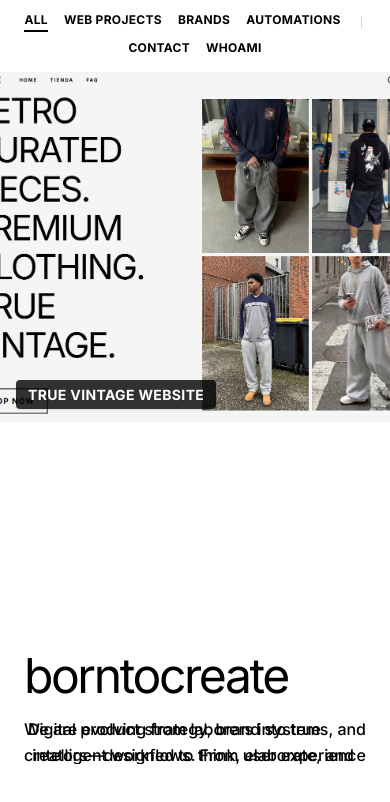
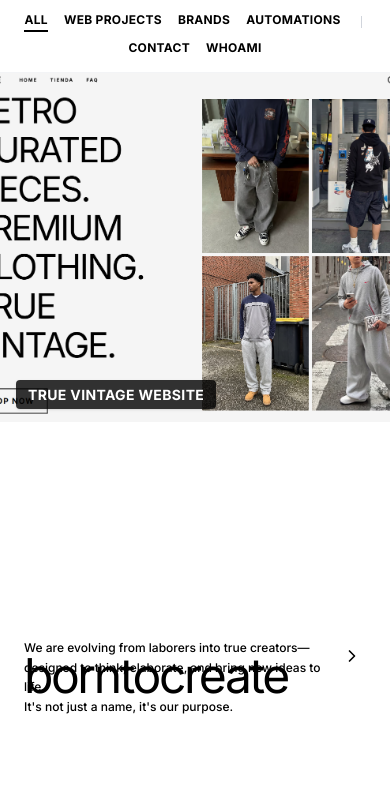
Before and after one commit to httpdiegov/portfolio, a Next.js app: page / in a window 390 px wide. Shown: the top 802 px of the page. Built offline with nearby package versions, Linux system fonts and the light colour scheme.

Commit message:
feat: Add Hero component to display projects with category filtering, gallery view, and mobile responsiveness.

```diff
--- a/src/components/Hero.tsx
+++ b/src/components/Hero.tsx
@@ -26,6 +26,8 @@ export default function Hero({
   const [selectedProject, setSelectedProject] = useState<Project | null>(null);
   const [currentImageIndex, setCurrentImageIndex] = useState(0);
   const [shouldPreload, setShouldPreload] = useState(false);
+  const [isMobile, setIsMobile] = useState(false);
+  const [mobileSlideIndex, setMobileSlideIndex] = useState(0);
 
   const menuItems = ["ALL", "WEB PROJECTS", "BRANDS", "AUTOMATIONS"];
 
@@ -41,11 +43,20 @@ export default function Hero({
     const timer = setTimeout(() => {
       setShouldPreload(true);
     }, 1000); // Small delay to prioritize main content loading
-    return () => clearTimeout(timer);
+
+    const checkMobile = () => setIsMobile(window.innerWidth < 768);
+    checkMobile();
+    window.addEventListener("resize", checkMobile);
+
+    return () => {
+      clearTimeout(timer);
+      window.removeEventListener("resize", checkMobile);
+    };
   }, []);
 
   useEffect(() => {
     setScrollPos(0);
+    setMobileSlideIndex(0);
     if (containerRef.current) {
       containerRef.current.scrollTo({ top: 0, behavior: "smooth" });
     }
@@ -406,8 +417,26 @@ export default function Hero({
           </AnimatePresence>
         </div>
 
-        <div className="pb-12 h-auto md:h-64 overflow-hidden relative">
-          <AnimatePresence mode="popLayout" initial={true}>
+        {/* Mobile arrows are now inline with text below */}
+
+        <div
+          className="pb-12 h-auto md:h-64 overflow-visible md:overflow-hidden relative cursor-pointer md:cursor-auto"
+          onClick={() => {
+            if (
+              isMobile &&
+              !selectedProject &&
+              category !== "WHOAMI" &&
+              category !== "CONTACT"
+            ) {
+              setMobileSlideIndex((prev) => (prev === 0 ? 1 : 0));
+            }
+          }}
+        >
+          <AnimatePresence
+            mode="popLayout"
+            initial={true}
+            custom={mobileSlideIndex}
+          >
             {selectedProject ? (
               <motion.div
                 key="project-desc"
@@ -417,7 +446,7 @@ export default function Hero({
                 transition={{ duration: 0.5, ease: [0.16, 1, 0.3, 1] }}
                 className="absolute top-0 left-0 w-full"
               >
-                <p className="text-base md:text-xl font-medium max-w-md leading-relaxed">
+                <p className="text-xs md:text-xl font-medium max-w-md leading-relaxed">
                   {selectedProject.description}
                   <br />
                   <br />
@@ -442,7 +471,7 @@ export default function Hero({
                 transition={{ duration: 0.5, ease: [0.16, 1, 0.3, 1] }}
                 className="absolute top-0 left-0 w-full"
               >
-                <p className="text-base md:text-xl font-medium max-w-2xl leading-relaxed">
+                <p className="text-xs md:text-xl font-medium max-w-2xl leading-relaxed">
                   "Diego" — The human being
                   <br className="mb-4 block" />I lead the creative and strategic
                   direction of this studio. My focus is on empowering brands
@@ -462,16 +491,26 @@ export default function Hero({
                 transition={{ duration: 0.5, ease: [0.16, 1, 0.3, 1] }}
                 className="absolute top-0 left-0 w-full"
               >
-                <p className="text-base md:text-xl font-medium max-w-md leading-relaxed">
+                <p className="text-xs md:text-xl font-medium max-w-md leading-relaxed">
                   I'm always open to discuss new projects, creative ideas or
                   opportunities to be part of your visions.
                 </p>
               </motion.div>
             ) : (
+              <>
+                {/* Left (Main) Description */}
+                {(!isMobile || mobileSlideIndex === 0) && (
                   <motion.div
                     key="main-desc"
-                initial={{ y: "-100%", opacity: 0 }}
-                animate={{
+                    initial={
+                      isMobile
+                        ? { x: -20, opacity: 0 }
+                        : { y: "-100%", opacity: 0 }
+                    }
+                    animate={
+                      isMobile
+                        ? { x: 0, opacity: 1 }
+                        : {
                             y: "0%",
                             opacity: 1,
                             transition: {
@@ -479,33 +518,58 @@ export default function Hero({
                               delay: 0.2,
                               ease: [0.16, 1, 0.3, 1],
                             },
-                }}
-                exit={{
+                          }
+                    }
+                    exit={
+                      isMobile
+                        ? { x: -20, opacity: 0 }
+                        : {
                             y: "-100%",
                             opacity: 0,
-                  transition: { duration: 0.5, ease: [0.16, 1, 0.3, 1] },
-                }}
+                            transition: {
+                              duration: 0.5,
+                              ease: [0.16, 1, 0.3, 1],
+                            },
+                          }
+                    }
                     className="absolute top-0 left-0 w-full"
                   >
-                <p className="text-base md:text-xl font-medium max-w-md leading-relaxed">
-                  We are evolving from laborers into true creators—designed to
-                  think, elaborate, and bring new ideas to life.
+                    <div className="flex items-start gap-2">
+                      <p className="text-xs md:text-xl font-medium max-w-md leading-relaxed flex-1">
+                        We are evolving from laborers into true
+                        creators—designed to think, elaborate, and bring new
+                        ideas to life.
                         <br className="mb-4 block" />
                         It's not just a name, it's our purpose.
                       </p>
+                      {isMobile && (
+                        <button
+                          onClick={(e) => {
+                            e.stopPropagation();
+                            setMobileSlideIndex(1);
+                          }}
+                          className="text-black p-1 hover:opacity-70 transition-opacity shrink-0 mt-1"
+                        >
+                          <ChevronRight size={20} />
+                        </button>
+                      )}
+                    </div>
                   </motion.div>
                 )}
-          </AnimatePresence>
 
-          {/* Right Aligned Duplicate - Only for Main Page */}
-          <AnimatePresence mode="popLayout" initial={true}>
-            {!selectedProject &&
-              category !== "WHOAMI" &&
-              category !== "CONTACT" && (
+                {/* Right (Duplicate/Slide) Description */}
+                {(!isMobile || mobileSlideIndex === 1) && (
                   <motion.div
                     key="main-desc-right"
-                  initial={{ y: "-100%", opacity: 0 }}
-                  animate={{
+                    initial={
+                      isMobile
+                        ? { x: 20, opacity: 0 }
+                        : { y: "-100%", opacity: 0 }
+                    }
+                    animate={
+                      isMobile
+                        ? { x: 0, opacity: 1 }
+                        : {
                             y: "0%",
                             opacity: 1,
                             transition: {
@@ -513,23 +577,50 @@ export default function Hero({
                               delay: 0.2,
                               ease: [0.16, 1, 0.3, 1],
                             },
-                  }}
-                  exit={{
+                          }
+                    }
+                    exit={
+                      isMobile
+                        ? { x: 20, opacity: 0 }
+                        : {
                             y: "-100%",
                             opacity: 0,
-                    transition: { duration: 0.5, ease: [0.16, 1, 0.3, 1] },
+                            transition: {
+                              duration: 0.5,
+                              ease: [0.16, 1, 0.3, 1],
+                            },
+                          }
+                    }
+                    className={`absolute top-0 ${isMobile ? "left-0" : "right-0"} w-full flex ${isMobile ? "justify-start" : "justify-end"} pointer-events-none`}
+                  >
+                    <div
+                      className={`flex items-start gap-2 ${isMobile ? "" : "justify-end"} pointer-events-auto`}
+                    >
+                      {isMobile && (
+                        <button
+                          onClick={(e) => {
+                            e.stopPropagation();
+                            setMobileSlideIndex(0);
                           }}
-                  className="absolute top-0 right-0 w-full flex justify-end pointer-events-none"
+                          className="text-black p-1 hover:opacity-70 transition-opacity shrink-0 mt-1"
                         >
-                  <p className="text-base md:text-xl font-medium max-w-md leading-relaxed text-right pointer-events-auto">
+                          <ChevronLeft size={20} />
+                        </button>
+                      )}
+                      <p
+                        className={`text-xs md:text-xl font-medium max-w-md leading-relaxed ${isMobile ? "text-left" : "text-right"}`}
+                      >
                         Digital product strategy, brand systems, and intelligent
-                    workflows. From user experience design to custom AI-driven
-                    implementations. We build the tools that empower modern
-                    enterprises.
+                        workflows. From user experience design to custom
+                        AI-driven implementations. We build the tools that
+                        empower modern enterprises.
                         <br className="mb-4 block" />
                         Since 2025.
                       </p>
+                    </div>
                   </motion.div>
+                )}
+              </>
             )}
           </AnimatePresence>
         </div>
```
Lines whose indentation alone changed are shown as unchanged.
